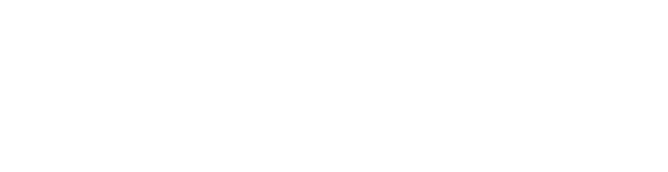
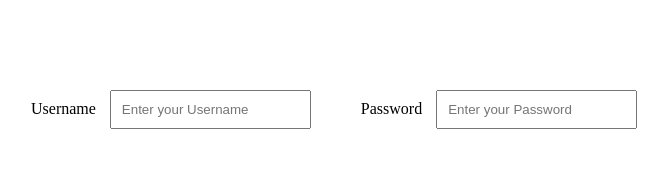
Before and after one commit to neilroy63/Your-Fav-Movie-App, a website: page index.html in a window 1280 px wide. Shown: the whole page, without its empty margins (49-717 px from the left). Drawn offline with Linux system fonts and the light colour scheme.

Commit message:
fix/updated index html

```diff
--- a/assets/styles.css
+++ b/assets/styles.css
@@ -0,0 +1,12 @@
+* {
+
+padding: 10px;
+margin: 10px;
+
+}
+
+.log-in{
+    display: flex;
+    position: fixed;
+
+}
--- a/index.html
+++ b/index.html
@@ -11,6 +11,15 @@
 
 <body>
 
+    <div class="log-in">
+        <p> Username <input type="text" placeholder="Enter your Username">
+        </p>
+
+        <p> Password <input type="text" placeholder="Enter your Password">
+        </p>
+
+    </div>
+
 
     <script src="./assets/server.js"></script>
 </body>
```
